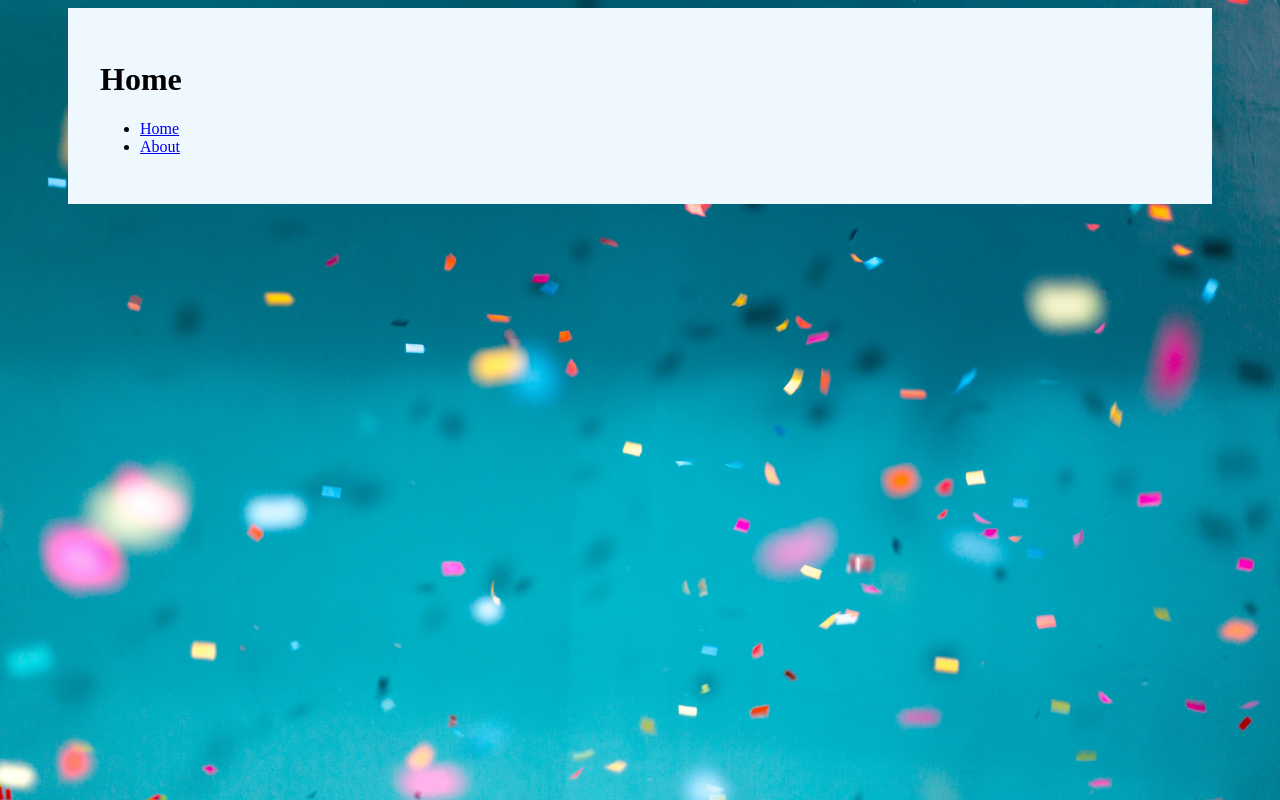
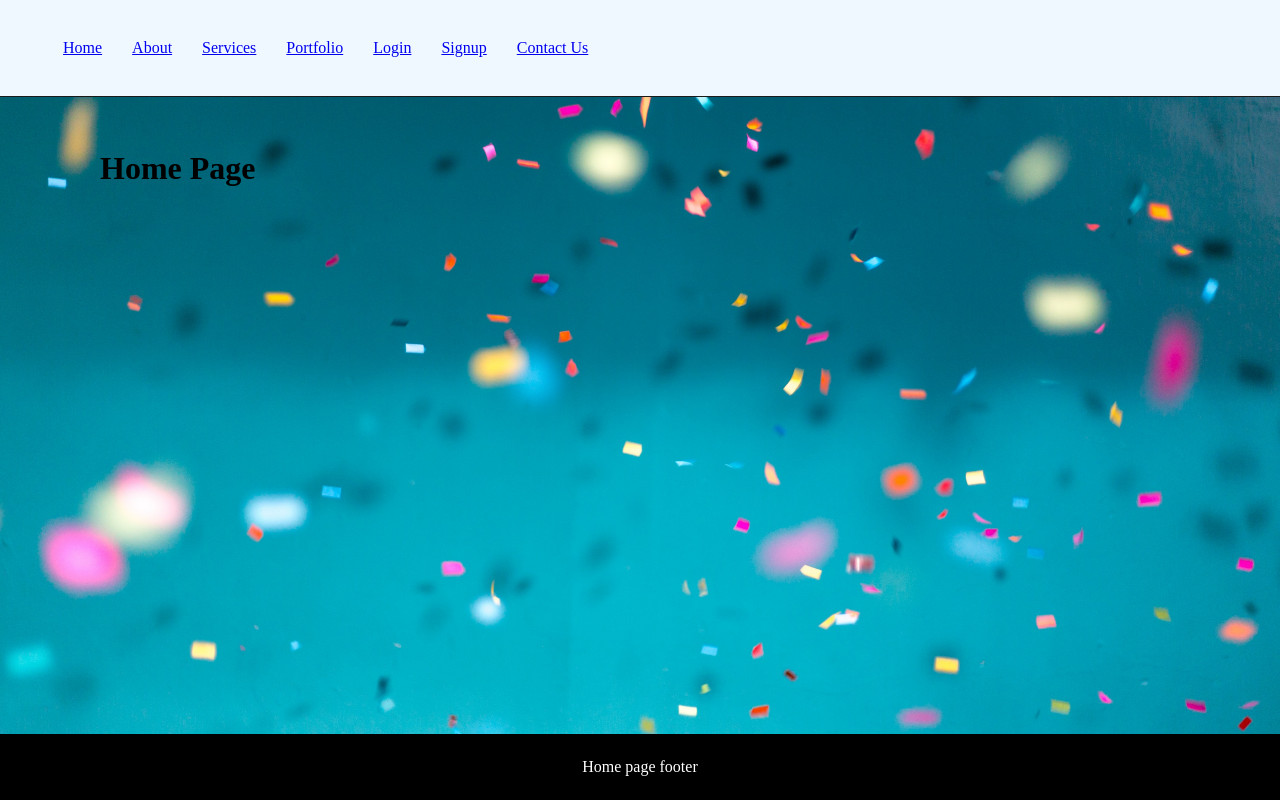
Before and after one commit to arkisoul/uiimpact, a Node server app: page / in a window 1280 px wide. Run offline with Node 20, Linux system fonts and the light colour scheme; some libraries are stand-ins or nearby versions.

Commit message:
ex pug: extend and include

```diff
--- a/w3d4/awesomeproject/src/public/css/style.css
+++ b/w3d4/awesomeproject/src/public/css/style.css
@@ -2,6 +2,15 @@ body {
     background-color: antiquewhite;
     background-image: url('/img/bg1.jpg');
     background-size: cover;
+    display: flex;
+    flex-direction: column;
+    min-height: 100vh;
+    margin: 0;
+    padding: 0;
+}
+
+.main {
+    background-color: aliceblue;
 }
 
 .container {
@@ -9,5 +18,24 @@ body {
     width: 100%;
     padding: 2em;
     margin: 0 auto;
+}
+
+nav {
+    padding: 0.5em;
     background-color: aliceblue;
+    border-bottom: 1px solid #1a1a1a;
 }
+
+ul li {
+    list-style: none;
+    display: inline-block;
+    margin: 15px;
+}
+
+footer {
+    background-color: black;
+    color: white;
+    padding: 0.5em 2em;
+    text-align: center;
+    margin-top: auto;
+}
--- /dev/null
+++ b/w3d4/awesomeproject/src/views/footer.pug
@@ -0,0 +1,2 @@
+footer
+    p Copyright 2021
--- a/w3d4/awesomeproject/src/views/index.pug
+++ b/w3d4/awesomeproject/src/views/index.pug
@@ -1,20 +1,8 @@
-doctype html
-html(lang="en")
-    head
-        meta(charset="UTF-8")
-        meta(http-equiv="X-UA-Compatible", content="IE=edge")
-        meta(name="viewport", content="width=device-width, initial-scale=1.0")
-        title Home
-        link(rel="stylesheet", href="css/style.css")
-        script(src="js/script.js" defer)
-    body
-        main
-            .container
-                h1 Home
-                //- img(src="img/pic1.jpg", alt="", srcset="")
-                nav
-                    ul
-                        li
-                            a(href="/") Home
-                        li
-                            a(href="/about") About
+extends layout.pug
+
+block content
+    h1 Home Page
+
+block footer
+    footer
+        p Home page footer
--- /dev/null
+++ b/w3d4/awesomeproject/src/views/layout.pug
@@ -0,0 +1,18 @@
+doctype html
+html(lang="en")
+    head
+        meta(charset="UTF-8")
+        meta(http-equiv="X-UA-Compatible" content="IE=edge")
+        meta(name="viewport" content="width=device-width, initial-scale=1.0")
+        title Home
+        link(rel="stylesheet" href="css/style.css")
+        script(src="js/script.js" defer)
+    body
+        header
+            block navigation
+                include nav.pug
+        main
+            .container
+                block content
+        block footer
+            include footer.pug
--- /dev/null
+++ b/w3d4/awesomeproject/src/views/nav.pug
@@ -0,0 +1,16 @@
+nav
+    ul
+        li
+            a(href="/") Home
+        li
+            a(href="/about") About
+        li
+            a(href="/services") Services
+        li
+            a(href="/portfolio") Portfolio
+        li
+            a(href="/login") Login
+        li
+            a(href="/signup") Signup
+        li
+            a(href="/contactus") Contact Us
```
Also changed, not shown: w3d4/awesomeproject/src/views/about.pug (+4 -20 lines).
